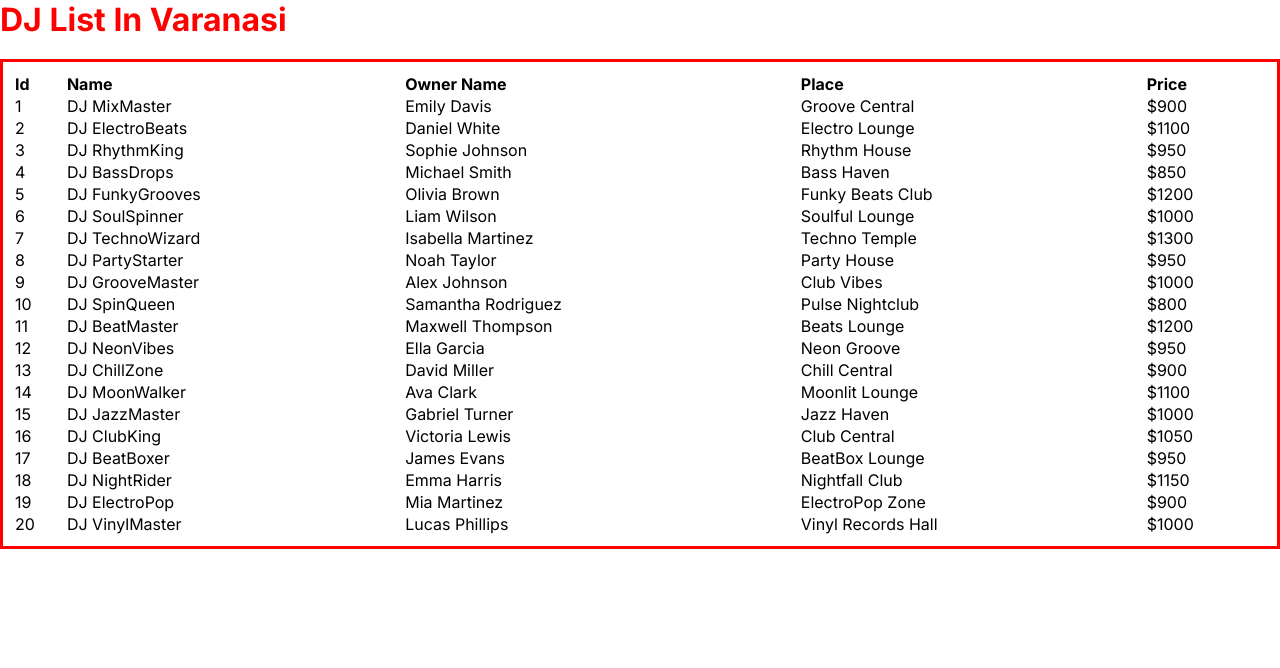
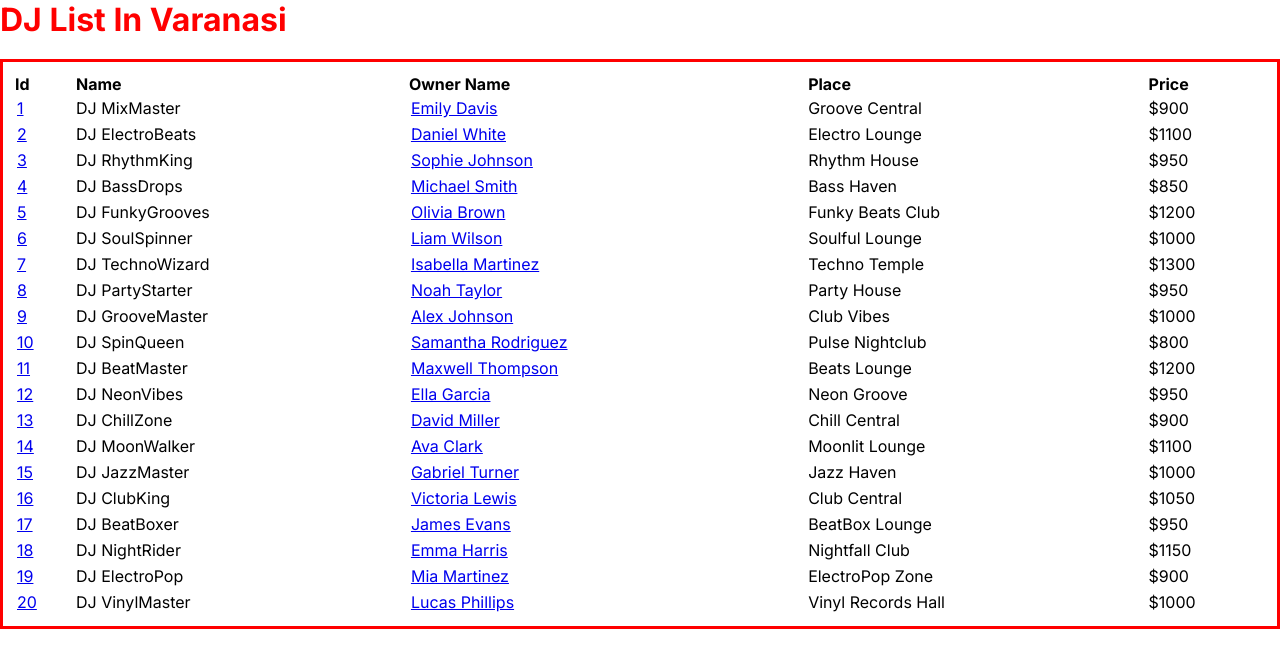
Before and after one commit to Avinashvns/nextjslearn, a Next.js app: page /dj in a window 1280 px wide. Shown: the top 668 px of the page. Built offline with nearby package versions, Linux system fonts and the light colour scheme.

Commit message:
display dj data in table with Link (id basic)

```diff
--- a/src/app/dj/page.js
+++ b/src/app/dj/page.js
@@ -1,4 +1,5 @@
 
+import Link from 'next/link';
 import getApi from '../../../services/getApi'
 
 
@@ -26,9 +27,13 @@ export default async function DJ() {
                     {
                         data.map((item, index) => (
                             <tr key={item.index} >
-                                <td>{item.id}</td>
+                                <Link key={item.index} href={`/dj/${item.id}`}>
+                                    <td>{item.id}</td>
+                                </Link>
                                 <td>{item.dj_name}</td>
-                                <td>{item.owner}</td>
+                                <Link key={item.index} href={`/dj/${item.id}`}>
+                                    <td>{item.owner}</td>
+                                </Link>
                                 <td>{item.place}</td>
                                 <td>{item.price}</td>
                             </tr>
```
